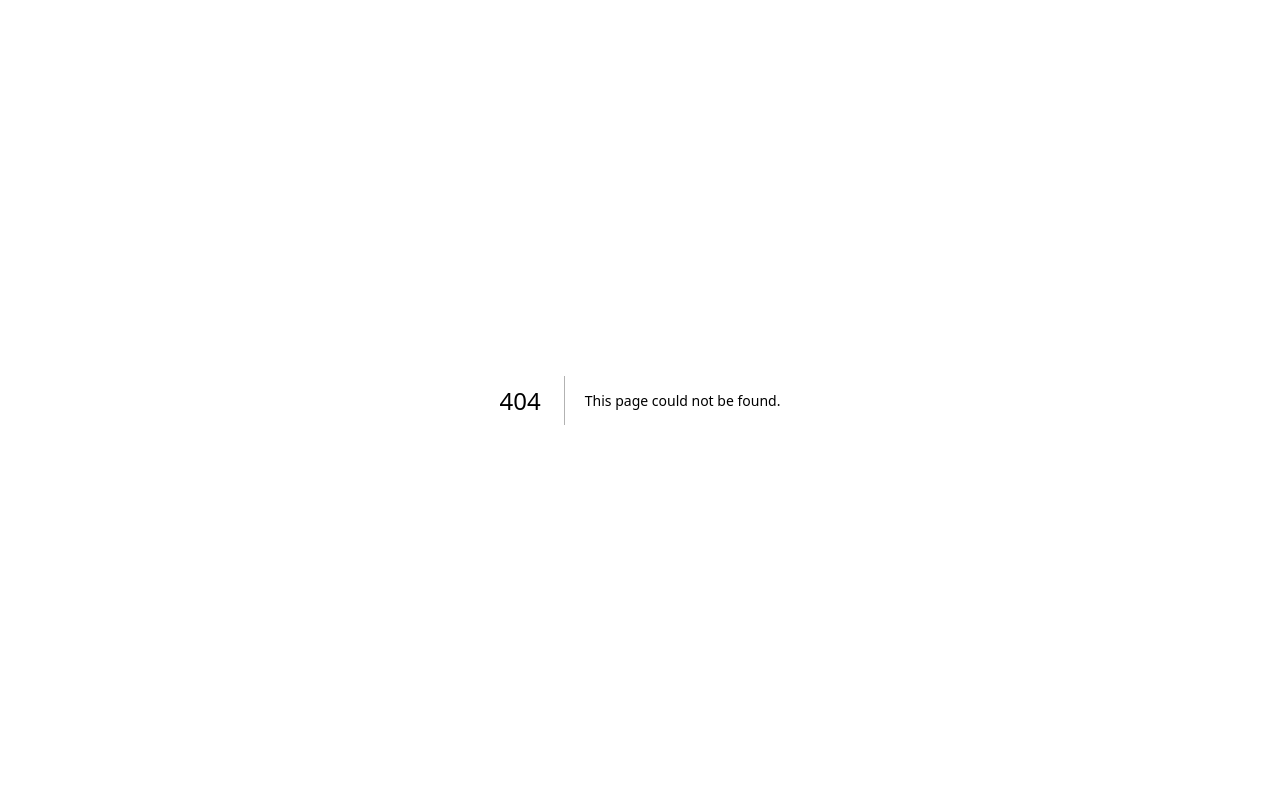
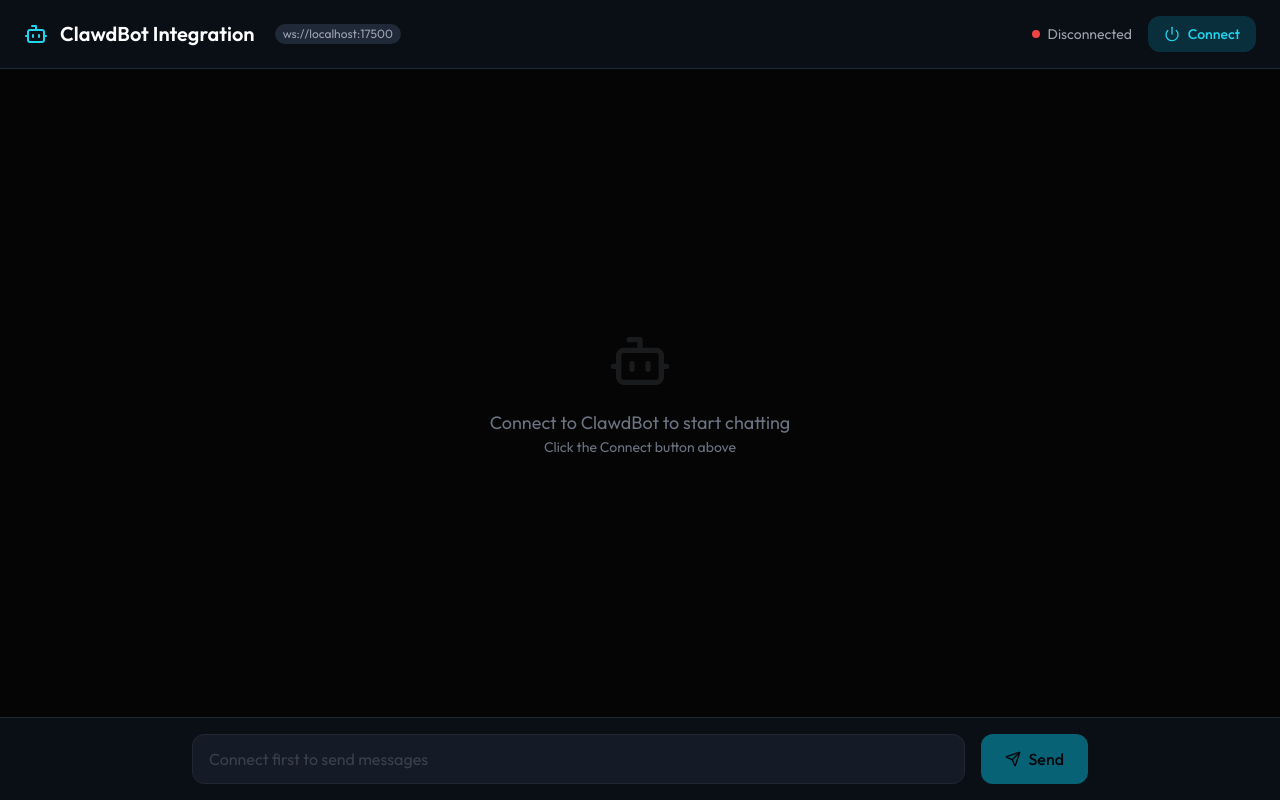
Before and after one commit to protechtimenow/Engram, a Next.js app: page /clawdbot in a window 1280 px wide. Before the commit this address had no page. Built offline with nearby package versions, Linux system fonts and the light colour scheme.

Commit message:
feat: Add ClawdBot WebSocket integration page
- Create /clawdbot page with WebSocket connection
- Add connect/disconnect functionality
- Implement authentication flow with gateway
- Add chat interface for ClawdBot communication
- Add link from main Engram Hub to ClawdBot page

```diff
--- /dev/null
+++ b/app/clawdbot/page.tsx
@@ -0,0 +1,285 @@
+"use client"
+
+import { useState, useEffect, useCallback, useRef } from "react"
+import { Send, Bot, User, Power } from "lucide-react"
+
+interface Message {
+  role: "user" | "assistant" | "system"
+  content: string
+  timestamp?: string
+}
+
+function cn(...classes: (string | boolean | undefined | null)[]) {
+  return classes.filter(Boolean).join(" ")
+}
+
+export default function ClawdBotPage() {
+  const [messages, setMessages] = useState<Message[]>([])
+  const [input, setInput] = useState("")
+  const [isConnected, setIsConnected] = useState(false)
+  const [isConnecting, setIsConnecting] = useState(false)
+  const [connectionStatus, setConnectionStatus] = useState("Disconnected")
+  const wsRef = useRef<WebSocket | null>(null)
+  const messagesEndRef = useRef<HTMLDivElement>(null)
+
+  const scrollToBottom = () => {
+    messagesEndRef.current?.scrollIntoView({ behavior: "smooth" })
+  }
+
+  useEffect(() => {
+    scrollToBottom()
+  }, [messages])
+
+  const connect = useCallback(() => {
+    if (wsRef.current?.readyState === WebSocket.OPEN) {
+      return
+    }
+
+    setIsConnecting(true)
+    setConnectionStatus("Connecting...")
+
+    const ws = new WebSocket("ws://localhost:17500")
+
+    ws.onopen = () => {
+      setIsConnected(true)
+      setIsConnecting(false)
+      setConnectionStatus("Connected")
+      setMessages(prev => [...prev, {
+        role: "system",
+        content: "Connected to ClawdBot gateway",
+        timestamp: new Date().toLocaleTimeString()
+      }])
+    }
+
+    ws.onmessage = (event) => {
+      try {
+        const data = JSON.parse(event.data)
+        console.log("Received:", data)
+
+        if (data.type === "event" && data.event === "connect.challenge") {
+          // Send authentication
+          const authMsg = {
+            type: "req",
+            id: crypto.randomUUID(),
+            method: "connect",
+            params: {
+              minProtocol: 3,
+              maxProtocol: 3,
+              client: {
+                id: "engram-web-client",
+                displayName: "Engram Web Hub",
+                version: "1.0.0",
+                platform: "web",
+                mode: "frontend"
+              },
+              caps: ["chat"],
+              auth: {
+                token: "2a965e2334ac2b0a9d4d255f86e479db5a3b75a992affbdc"
+              },
+              role: "operator",
+              scopes: ["operator.admin"]
+            }
+          }
+          ws.send(JSON.stringify(authMsg))
+        } else if (data.type === "res" && data.ok === true) {
+          setMessages(prev => [...prev, {
+            role: "system",
+            content: "Authentication successful",
+            timestamp: new Date().toLocaleTimeString()
+          }])
+        } else if (data.type === "ping") {
+          // Send pong
+          ws.send(JSON.stringify({
+            type: "pong",
+            data: data.data,
+            timestamp: new Date().toISOString()
+          }))
+        } else if (data.type === "req" && data.method === "chat.send") {
+          // Received message from bot
+          const content = data.params?.message || ""
+          setMessages(prev => [...prev, {
+            role: "assistant",
+            content: content,
+            timestamp: new Date().toLocaleTimeString()
+          }])
+        }
+      } catch (err) {
+        console.error("Error parsing message:", err)
+      }
+    }
+
+    ws.onerror = (error) => {
+      console.error("WebSocket error:", error)
+      setConnectionStatus("Error")
+      setIsConnecting(false)
+    }
+
+    ws.onclose = () => {
+      setIsConnected(false)
+      setIsConnecting(false)
+      setConnectionStatus("Disconnected")
+      setMessages(prev => [...prev, {
+        role: "system",
+        content: "Disconnected from ClawdBot",
+        timestamp: new Date().toLocaleTimeString()
+      }])
+    }
+
+    wsRef.current = ws
+  }, [])
+
+  const disconnect = useCallback(() => {
+    wsRef.current?.close()
+    wsRef.current = null
+  }, [])
+
+  const sendMessage = useCallback(() => {
+    if (!input.trim() || !isConnected || !wsRef.current) return
+
+    const message = input.trim()
+    setInput("")
+
+    // Add user message to UI
+    setMessages(prev => [...prev, {
+      role: "user",
+      content: message,
+      timestamp: new Date().toLocaleTimeString()
+    }])
+
+    // Send to ClawdBot
+    const chatMsg = {
+      type: "req",
+      id: crypto.randomUUID(),
+      method: "chat.send",
+      params: {
+        message: message,
+        context: {
+          source: "web",
+          timestamp: new Date().toISOString()
+        }
+      }
+    }
+    wsRef.current.send(JSON.stringify(chatMsg))
+  }, [input, isConnected])
+
+  const handleKeyDown = (e: React.KeyboardEvent) => {
+    if (e.key === "Enter" && !e.shiftKey) {
+      e.preventDefault()
+      sendMessage()
+    }
+  }
+
+  return (
+    <div className="flex h-screen flex-col bg-[#050505] text-gray-200">
+      {/* Header */}
+      <header className="flex items-center justify-between border-b border-gray-800 bg-gray-900/50 px-6 py-4 backdrop-blur">
+        <div className="flex items-center gap-3">
+          <Bot className="h-6 w-6 text-cyan-400" />
+          <h1 className="text-xl font-semibold text-white">ClawdBot Integration</h1>
+          <span className="ml-2 rounded-full bg-gray-800 px-2 py-0.5 text-xs text-gray-400">
+            ws://localhost:17500
+          </span>
+        </div>
+        <div className="flex items-center gap-4">
+          <div className="flex items-center gap-2">
+            <span className={cn(
+              "h-2 w-2 rounded-full",
+              isConnected ? "bg-green-500 shadow-[0_0_10px_#22c55e]" :
+              isConnecting ? "bg-yellow-500 animate-pulse" : "bg-red-500"
+            )} />
+            <span className="text-sm text-gray-400">{connectionStatus}</span>
+          </div>
+          <button
+            onClick={isConnected ? disconnect : connect}
+            className={cn(
+              "flex items-center gap-2 rounded-lg px-4 py-2 text-sm font-medium transition-colors",
+              isConnected
+                ? "bg-red-500/20 text-red-400 hover:bg-red-500/30"
+                : "bg-cyan-500/20 text-cyan-400 hover:bg-cyan-500/30"
+            )}
+          >
+            <Power className="h-4 w-4" />
+            {isConnected ? "Disconnect" : "Connect"}
+          </button>
+        </div>
+      </header>
+
+      {/* Messages */}
+      <div className="flex-1 overflow-y-auto p-6">
+        {messages.length === 0 && (
+          <div className="flex h-full flex-col items-center justify-center text-gray-500">
+            <Bot className="mb-4 h-16 w-16 opacity-20" />
+            <p className="text-lg">Connect to ClawdBot to start chatting</p>
+            <p className="text-sm">Click the Connect button above</p>
+          </div>
+        )}
+
+        <div className="mx-auto max-w-4xl space-y-4">
+          {messages.map((msg, i) => (
+            <div
+              key={i}
+              className={cn(
+                "flex gap-4 rounded-lg p-4",
+                msg.role === "user" ? "bg-gray-800/50 ml-12" :
+                msg.role === "assistant" ? "bg-cyan-900/20 mr-12 border border-cyan-800/30" :
+                "bg-gray-900/30 mx-12 text-center text-sm text-gray-500"
+              )}
+            >
+              {msg.role !== "system" && (
+                <div className={cn(
+                  "flex h-8 w-8 shrink-0 items-center justify-center rounded-full",
+                  msg.role === "user" ? "bg-gray-700" : "bg-cyan-500/20"
+                )}>
+                  {msg.role === "user" ?
+                    <User className="h-4 w-4" /> :
+                    <Bot className="h-4 w-4 text-cyan-400" />
+                  }
+                </div>
+              )}
+              <div className="flex-1">
+                <div className="mb-1 flex items-center gap-2">
+                  <span className={cn(
+                    "text-sm font-medium",
+                    msg.role === "user" ? "text-gray-300" :
+                    msg.role === "assistant" ? "text-cyan-400" : "text-gray-500"
+                  )}>
+                    {msg.role === "user" ? "You" :
+                     msg.role === "assistant" ? "ClawdBot" : "System"}
+                  </span>
+                  {msg.timestamp && (
+                    <span className="text-xs text-gray-600">{msg.timestamp}</span>
+                  )}
+                </div>
+                <p className="text-gray-300 whitespace-pre-wrap">{msg.content}</p>
+              </div>
+            </div>
+          ))}
+          <div ref={messagesEndRef} />
+        </div>
+      </div>
+
+      {/* Input */}
+      <div className="border-t border-gray-800 bg-gray-900/50 p-4">
+        <div className="mx-auto flex max-w-4xl gap-4">
+          <input
+            type="text"
+            value={input}
+            onChange={(e) => setInput(e.target.value)}
+            onKeyDown={handleKeyDown}
+            placeholder={isConnected ? "Type a message..." : "Connect first to send messages"}
+            disabled={!isConnected}
+            className="flex-1 rounded-lg border border-gray-700 bg-gray-800 px-4 py-3 text-white placeholder-gray-500 outline-none focus:border-cyan-500 disabled:opacity-50"
+          />
+          <button
+            onClick={sendMessage}
+            disabled={!isConnected || !input.trim()}
+            className="flex items-center gap-2 rounded-lg bg-cyan-500 px-6 py-3 font-medium text-black transition-colors hover:bg-cyan-400 disabled:cursor-not-allowed disabled:opacity-50"
+          >
+            <Send className="h-4 w-4" />
+            Send
+          </button>
+        </div>
+      </div>
+    </div>
+  )
+}
--- a/app/page.tsx
+++ b/app/page.tsx
@@ -54,6 +54,13 @@ function Sidebar({
             <span className="inline-block h-2 w-2 rounded-full bg-primary shadow-[0_0_10px_hsl(var(--primary))]" />
             OpenResponses v1
           </div>
+          <a
+            href="/clawdbot"
+            className="flex items-center gap-2 rounded-xl border border-border bg-muted/30 px-3 py-2.5 text-sm text-foreground transition-colors hover:border-primary hover:bg-muted/50"
+          >
+            <span className="inline-block h-2 w-2 rounded-full bg-cyan-500 shadow-[0_0_10px_#06b6d4]" />
+            ClawdBot (WebSocket)
+          </a>
         </div>
       </div>
 
```
